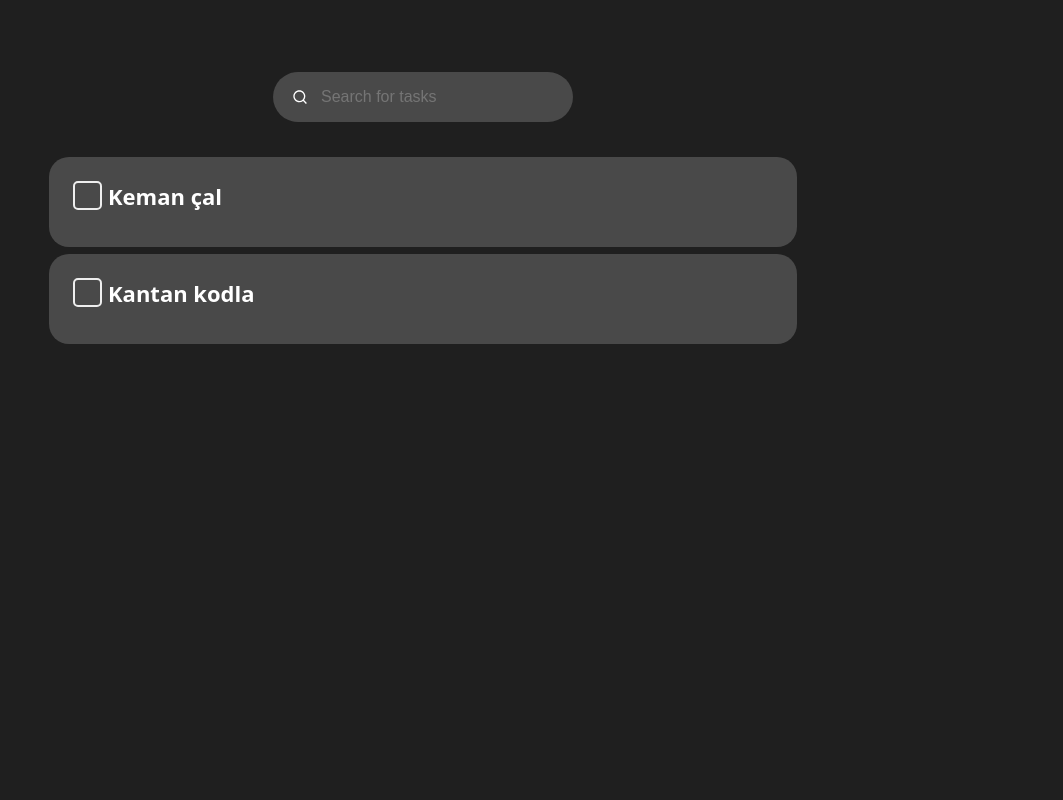
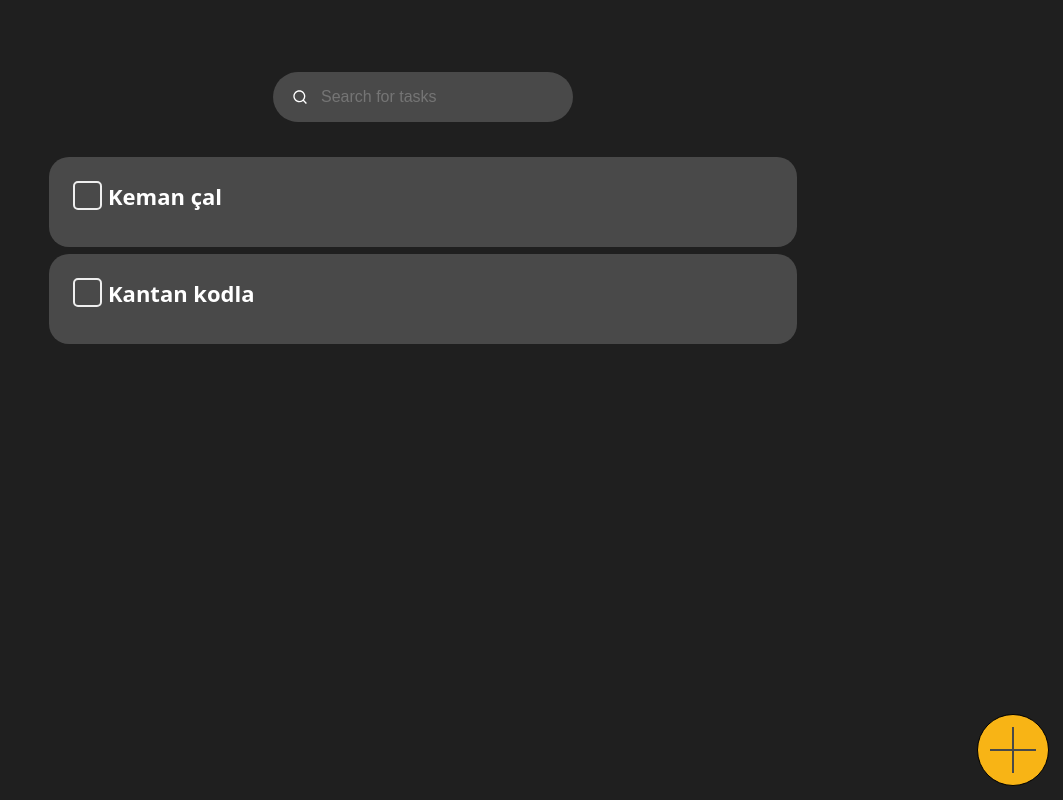
Before and after one commit to naphteine/kantan, a Next.js app: page / in a window 1280 px wide. Shown: the whole page, without its empty margins (217-1280 px from the left). Built offline with nearby package versions, Linux system fonts and the light colour scheme.

Commit message:
Add new button

```diff
--- a/pages/index.tsx
+++ b/pages/index.tsx
@@ -61,6 +61,8 @@ export default function Home() {
             </label>
           </li>
         </ul>
+
+        <span className={styles.new}></span>
         {/* <h2>New To-do</h2>
         <input
           type="text"
--- a/styles/Home.module.css
+++ b/styles/Home.module.css
@@ -135,6 +135,44 @@
   transform: rotate(45deg);
 }
 
+.new {
+  border: 1px solid #000;
+  background: #f8b415;
+  width: 70px;
+  height: 70px;
+  border-radius: 100%;
+  position: absolute;
+  bottom: 10px;
+  right: 10px;
+  margin: 4px;
+  display: inline-block;
+  vertical-align: middle;
+}
+
+.new:hover {
+  cursor: pointer;
+  background: #ffc337;
+}
+
+.new:before,
+.new:after {
+  content: "";
+  position: absolute;
+  top: 10px;
+  left: 10px;
+  right: 10px;
+  bottom: 10px;
+  background: var(--cl-bg2);
+}
+.new:before {
+  width: 2px;
+  margin: 2px auto;
+}
+.new:after {
+  margin: auto 2px;
+  height: 2px;
+}
+
 /* .main {
   text-align: center;
   background-color: red;
```
